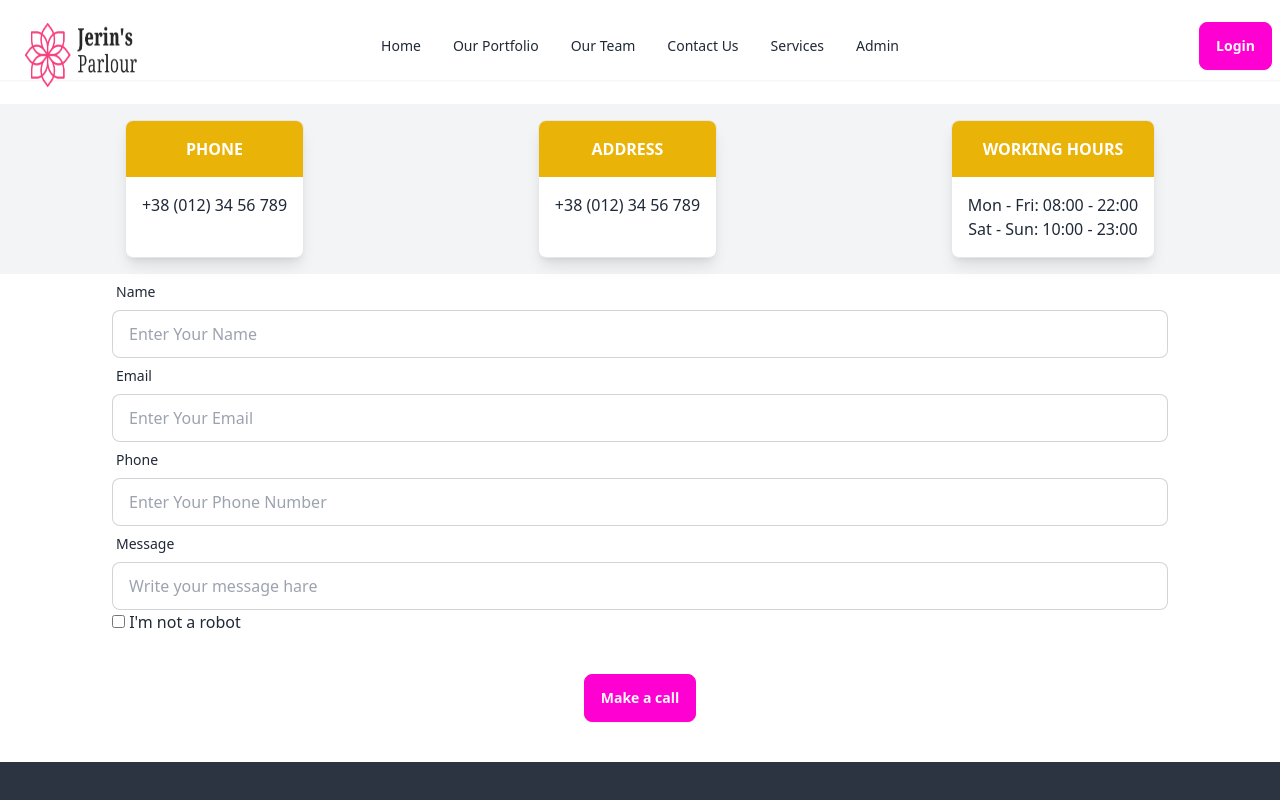
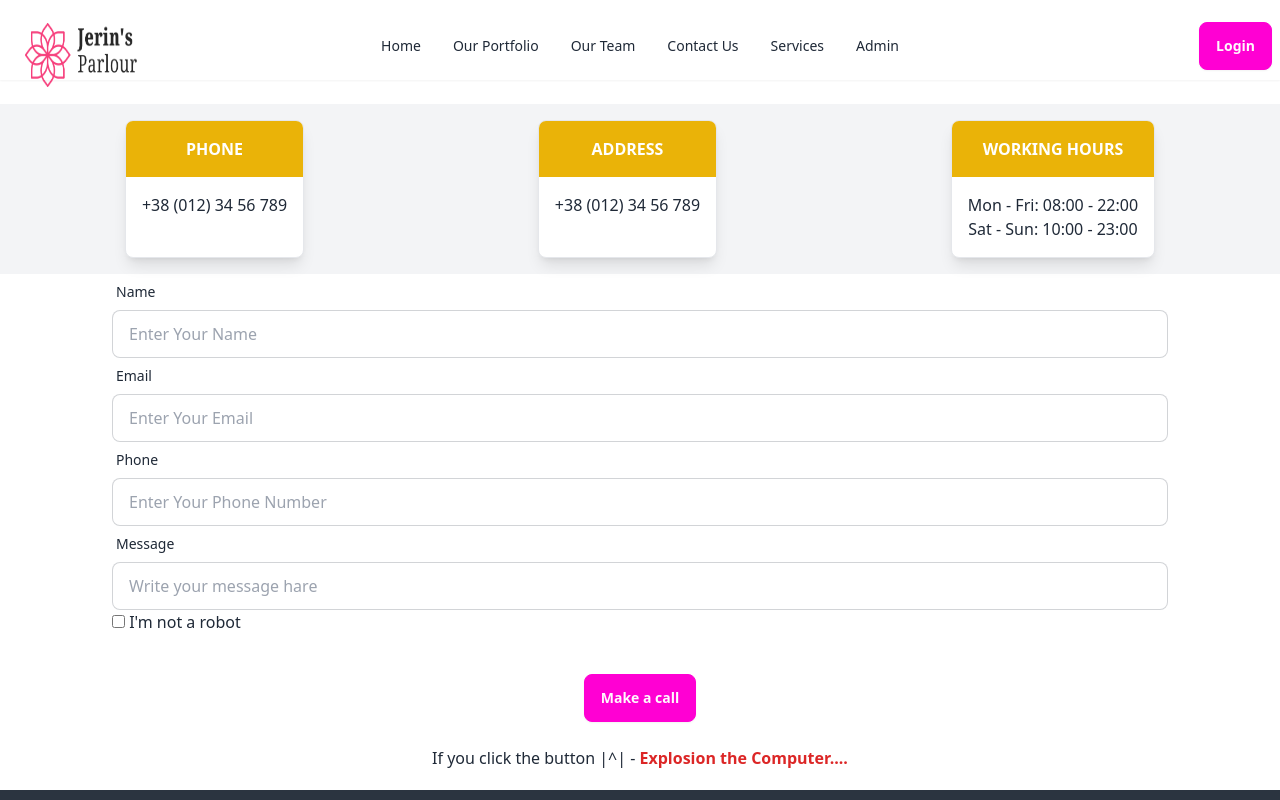
Before and after one commit to mojahidmamu/subro-selon, a React (Vite) app: page /contact in a window 1280 px wide. Shown: the top 800 px of the page. Built offline with nearby package versions, Linux system fonts and the light colour scheme.

Commit message:
added new file and folder

```diff
--- a/src/components/Contact/Contact.jsx
+++ b/src/components/Contact/Contact.jsx
@@ -92,8 +92,9 @@ const Contact = () => {
           </div>
         </div>
       </form>
-      <div className="flex flex-col justify-center items-center">
-        <button className="btn btn-secondary mb-5 ">Make a call </button>
+      <div className="flex flex-col justify-center items-center  mb-5">
+        <button className="btn btn-secondary ">Make a call </button> <br />
+        <p>If you click the button |^| - <span className="font-bold text-red-600">Explosion the Computer.... </span> </p>
       </div>
     </div>
   );
```
